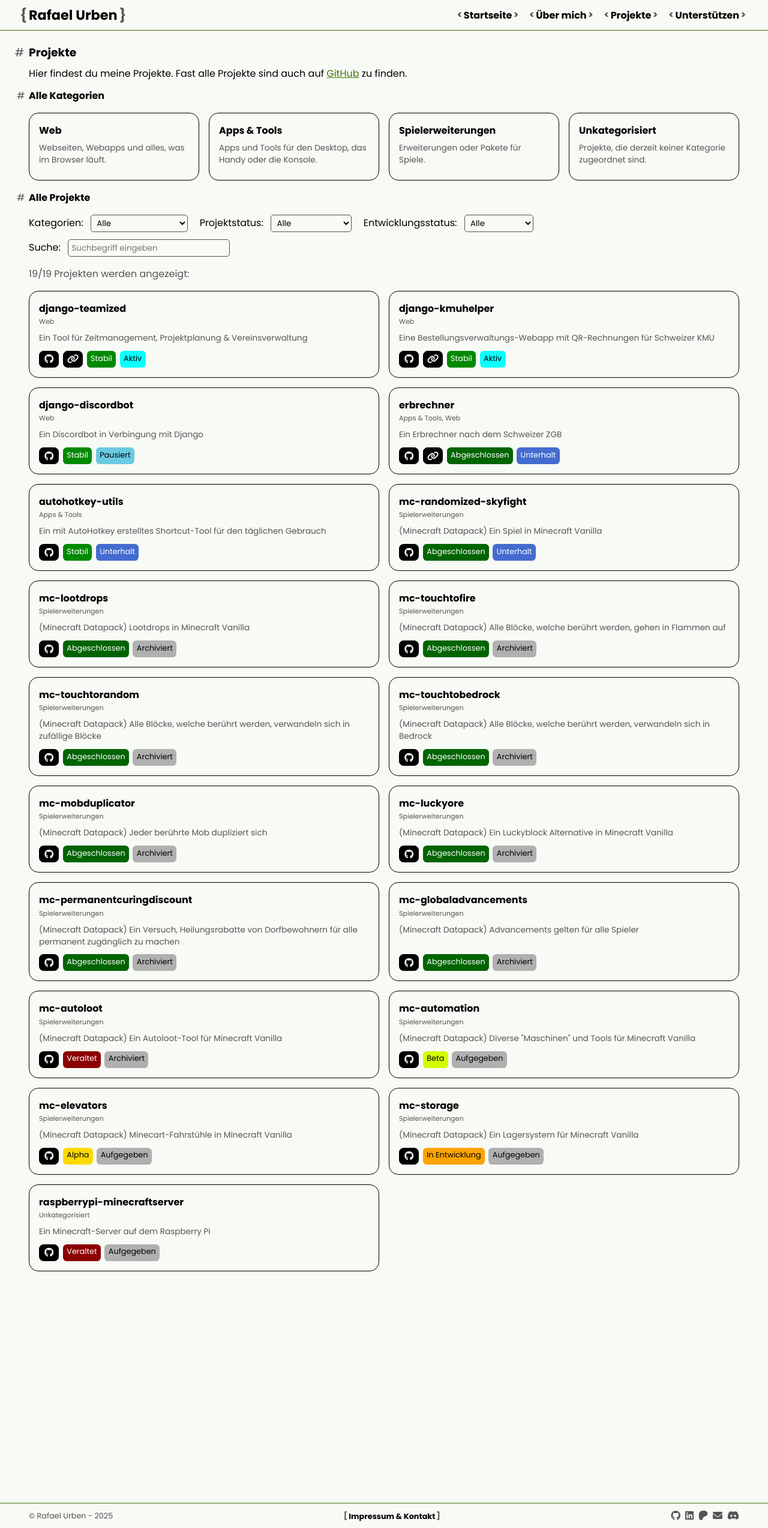
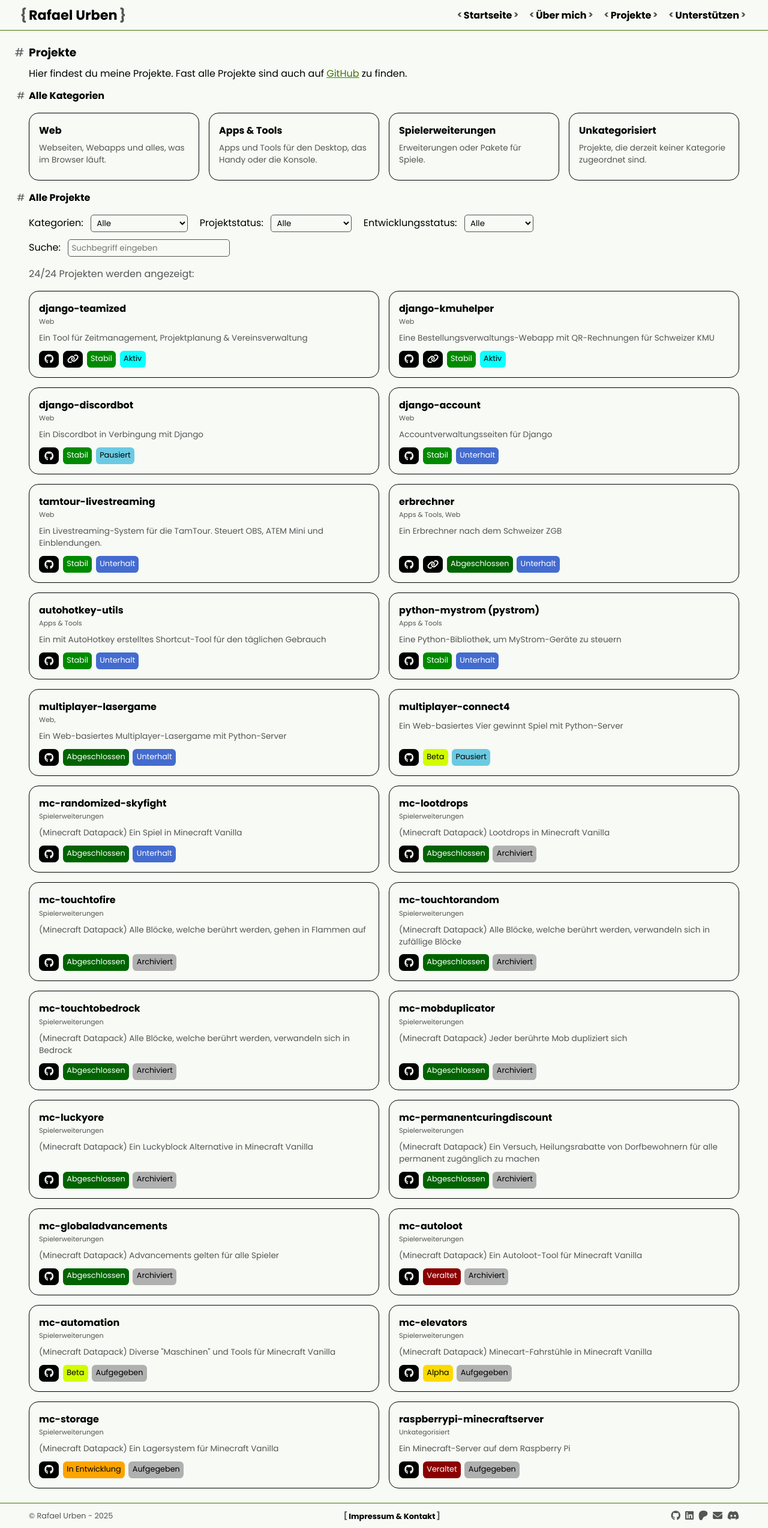
Before and after one commit to rafaelurben/rafaelurben.github.io, a Jekyll site: the page built from pages/projects.html, in a window 1280 px wide. Shown: the whole page at 60% size. Built offline with Jekyll 4.4.1, drawn with Linux system fonts in a browser that asks for light colours.

Commit message:
feat: Add new projects

```diff
--- a/_data/projects.yml
+++ b/_data/projects.yml
@@ -2,7 +2,7 @@ django-teamized:
   title: django-teamized
   subtitle: Ein Tool für Zeitmanagement, Projektplanung & Vereinsverwaltung
   githuburl: https://github.com/rafaelurben/django-teamized
-  url: https://app.rafaelurben.ch/teamized/
+  url: https://teamized.ch
   status_project: stable
   status_dev: active
   categories:
@@ -11,7 +11,7 @@ django-kmuhelper:
   title: django-kmuhelper
   subtitle: Eine Bestellungsverwaltungs-Webapp mit QR-Rechnungen für Schweizer KMU
   githuburl: https://github.com/rafaelurben/django-kmuhelper
-  url: https://www.rafaelurben.ch/django-kmuhelper/
+  url: https://www.rafaelurben.ch/kmuhelper/
   status_project: stable
   status_dev: active
   categories:
@@ -22,6 +22,22 @@ django-discordbot:
   githuburl: https://github.com/rafaelurben/django-discordbot
   status_project: stable
   status_dev: paused
+  categories:
+    - web
+django-account:
+  title: django-account
+  subtitle: Accountverwaltungsseiten für Django
+  githuburl: https://github.com/rafaelurben/django-account
+  status_project: stable
+  status_dev: support
+  categories:
+    - web
+tamtour-livestreaming:
+  title: tamtour-livestreaming
+  subtitle: Ein Livestreaming-System für die TamTour. Steuert OBS, ATEM Mini und Einblendungen.
+  githuburl: https://github.com/rafaelurben/tamtour-livestreaming
+  status_project: stable
+  status_dev: support
   categories:
     - web
 erbrechner:
@@ -42,6 +58,29 @@ autohotkey-utils:
   status_dev: support
   categories:
     - tools
+python-mystrom:
+  title: python-mystrom (pystrom)
+  subtitle: Eine Python-Bibliothek, um MyStrom-Geräte zu steuern
+  githuburl: https://github.com/rafaelurben/python-mystrom
+  status_project: stable
+  status_dev: support
+  categories:
+    - tools
+multiplayer-lasergame:
+  title: multiplayer-lasergame
+  subtitle: Ein Web-basiertes Multiplayer-Lasergame mit Python-Server
+  githuburl: https://github.com/rafaelurben/multiplayer-lasergame
+  status_project: finished
+  status_dev: support
+  categories:
+    - web
+    - games
+multiplayer-connect4:
+  title: multiplayer-connect4
+  subtitle: Ein Web-basiertes Vier gewinnt Spiel mit Python-Server
+  githuburl: https://github.com/rafaelurben/multiplayer-connect4
+  status_project: beta
+  status_dev: paused
 mc-randomized-skyfight:
   title: mc-randomized-skyfight
   subtitle: (Minecraft Datapack) Ein Spiel in Minecraft Vanilla
```
